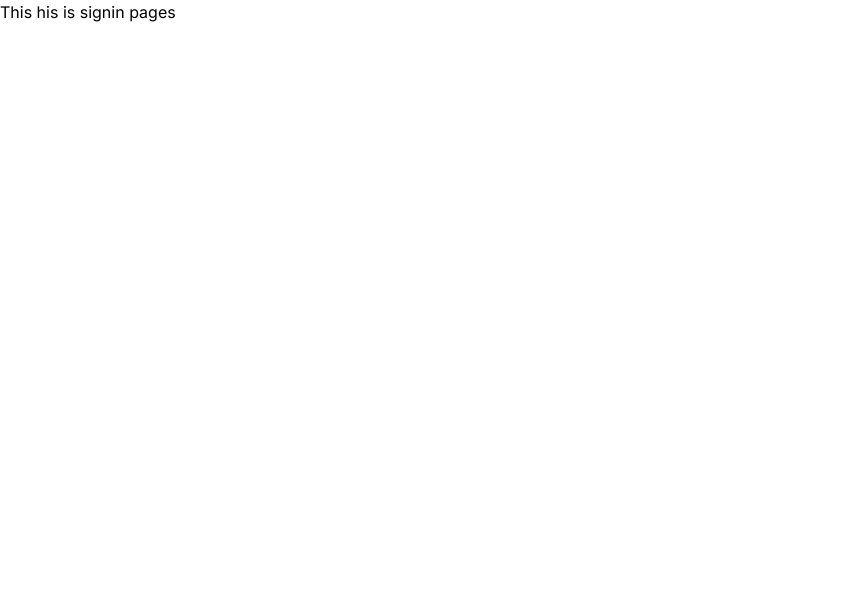
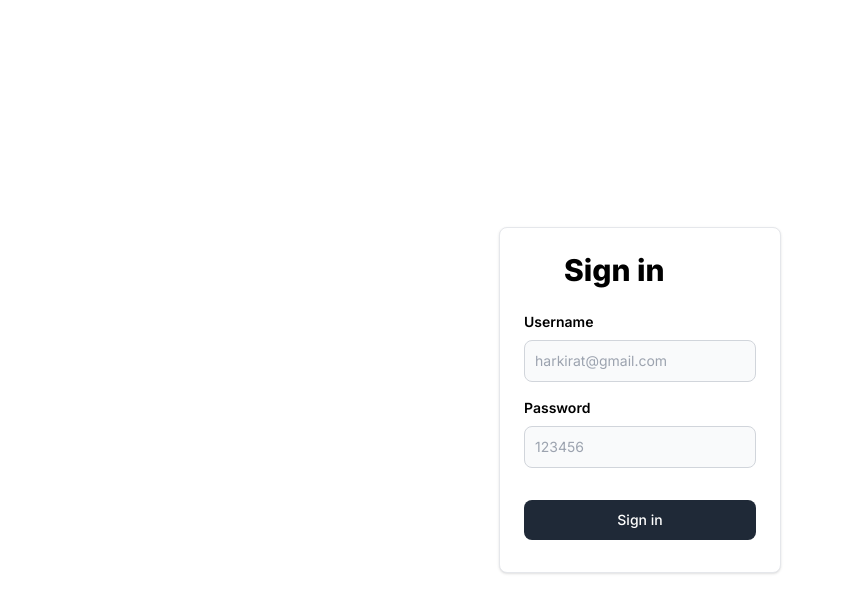
Before and after one commit to Sourya07/Next-js-part, a Next.js app in the folder next-one/: page /signin in a window 1280 px wide. Shown: the top 612 px of the page, without its empty margins (0-844 px from the left). Built offline with nearby package versions, Linux system fonts and the light colour scheme.

Commit message:
adding styling in signin components

```diff
--- a/next-one/app/signin/page.tsx
+++ b/next-one/app/signin/page.tsx
@@ -1,8 +1,33 @@
-export default function () {
-    return (
-        <main >
-            <div>This his is signin pages</div>
+export default function Signin() {
+    return <div className="h-screen flex justify-center flex-col">
+        <div className="flex justify-center">
+            <a href="#" className="block max-w-sm p-6 bg-white border border-gray-200 rounded-lg shadow hover:bg-gray-100 ">
+                <div>
+                    <div className="px-10">
+                        <div className="text-3xl font-extrabold">
+                            Sign in
+                        </div>
+                    </div>
+                    <div className="pt-2">
+                        <LabelledInput label="Username" placeholder="harkirat@gmail.com" />
+                        <LabelledInput label="Password" type={"password"} placeholder="123456" />
+                        <button type="button" className="mt-8 w-full text-white bg-gray-800 focus:ring-4 focus:ring-gray-300 font-medium rounded-lg text-sm px-5 py-2.5 me-2 mb-2">Sign in</button>
+                    </div>
+                </div>
+            </a>
+        </div>
+    </div>
+}
 
-        </main>
-    );
+interface LabelledInputType {
+    label: string;
+    placeholder: string;
+    type?: string;
 }
+
+function LabelledInput({ label, placeholder, type }: LabelledInputType) {
+    return <div>
+        <label className="block mb-2 text-sm text-black font-semibold pt-4">{label}</label>
+        <input type={type || "text"} id="first_name" className="bg-gray-50 border border-gray-300 text-gray-900 text-sm rounded-lg focus:ring-blue-500 focus:border-blue-500 block w-full p-2.5" placeholder={placeholder} required />
+    </div>
+}
```
